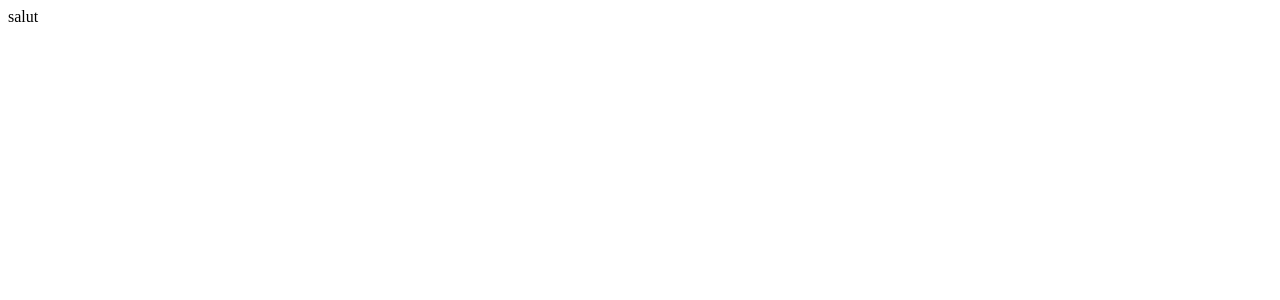
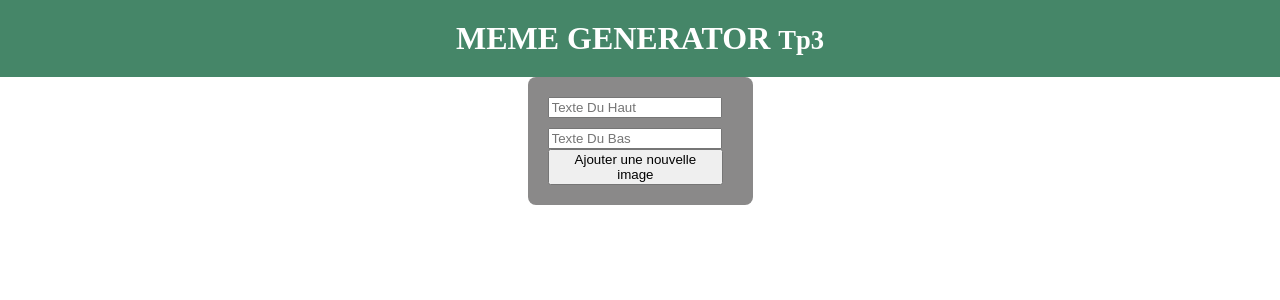
Before and after one commit to AmadouBarry123/211_TPS_BARRY_AMADOU, a React (Vite) app: page / in a window 1280 px wide. Shown: the top 300 px of the page. Built offline with nearby package versions, Linux system fonts and the light colour scheme.

Commit message:
Ajout de quelques elements faut ajouter le fetch()

```diff
--- a/src/App.jsx
+++ b/src/App.jsx
@@ -1,18 +1,15 @@
-import React from 'react';
+import React from "react"
+import Header from "./components/Header"
+import MainContent from "./components/MainContent"
+
+export default function App() {
+  const [name, setName] = React.useState("")
 
 
-
-function App() {
-
-
-
-
-  return(
-    <>
-
-      salut
-    </>
+  return (
+      <>
+        <Header/>
+        <MainContent/>
+      </>
   )
-
 }
-export default App
--- /dev/null
+++ b/src/components/Header.jsx
@@ -0,0 +1,13 @@
+import '../css/Header.css'
+
+function Header(){
+
+    return(
+    <header>
+        <h1>MEME GENERATOR <span> <h5> Tp3</h5> </span></h1>
+    </header>
+    )
+
+}
+
+export default Header
--- /dev/null
+++ b/src/components/MainContent.jsx
@@ -0,0 +1,16 @@
+import '../css/MainContent.css'
+
+function MainContent(){
+    return(
+        <>
+            <div className=" inputButtons">
+                <input className="texteDuHaut" type="text" placeholder="Texte Du Haut" />
+                <input className='texteDuBas' type="text" placeholder="Texte Du Bas" />
+                <button className='buttonImage'> Ajouter une nouvelle image</button>
+            </div>
+
+        </>
+    )
+}
+
+export default MainContent
--- /dev/null
+++ b/src/css/Header.css
@@ -0,0 +1,20 @@
+header {
+    background-color: rgb(69, 134, 104);
+    color: white;
+    text-align: center;
+    width: 100%;
+    padding: 20px 0;
+}
+
+body, html {
+    margin: 0;
+    padding: 0;
+}
+
+h1 {
+    display: inline;
+}
+
+h5 {
+    display: inline;
+}
--- /dev/null
+++ b/src/css/MainContent.css
@@ -0,0 +1,24 @@
+.inputButtons {
+    background-color: rgb(138, 137, 137);
+    width: fit-content;
+    margin: 0 auto;
+    padding: 20px;
+    border-radius: 8px;
+
+}
+
+.texteDuHaut {
+    display: block;
+    margin-bottom: 10px;
+    width: 90%;
+}
+
+
+.texteDuBas{
+    display: block;
+    width: 90%;
+}
+
+.buttonImage{
+    width: 95%;
+}
```
